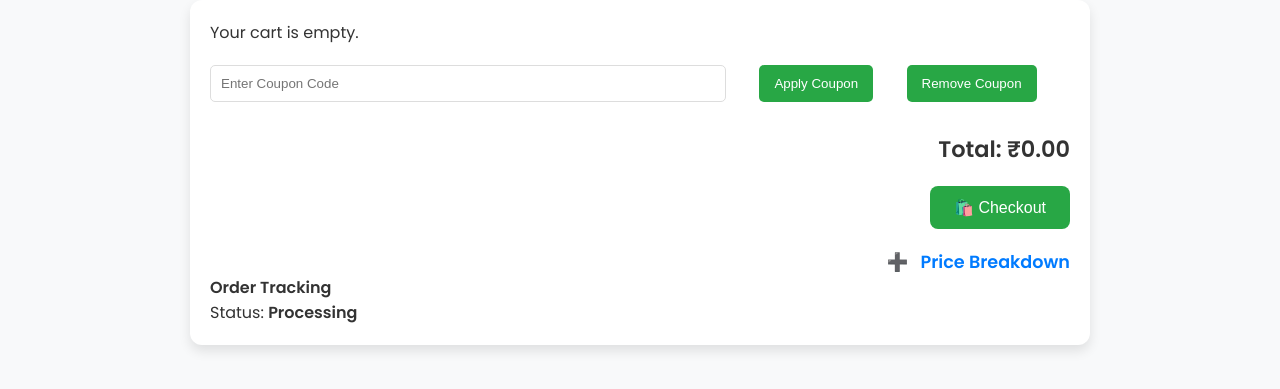
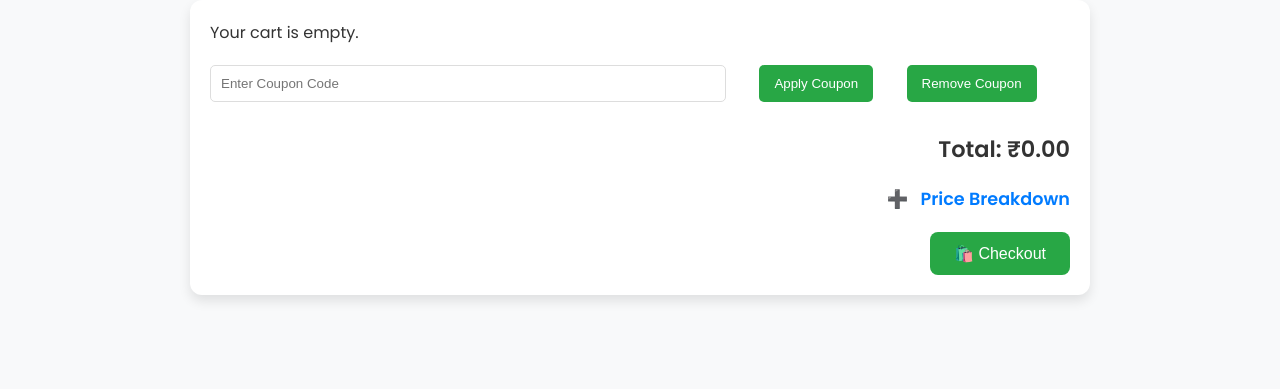
Before and after one commit to RamanandaSagarBagu/food-menu, a plain HTML site: page cart.html in a window 1280 px wide. Shown: the part 83-472 px from the top of the page. Drawn offline with Linux system fonts and the light colour scheme.

Commit message:
Update cart.html

```diff
--- a/cart.html
+++ b/cart.html
@@ -11,9 +11,7 @@
     <div class="cart-header-top">
       <h1>Your Shopping Cart</h1>
       <a href="index.html" class="back-link">← Back to Menu</a>
-      <div class="cart-icon">
-        🛒 <span id="cart-count">0</span>
-      </div>
+      <div class="cart-icon">🛒 <span id="cart-count">0</span></div>
     </div>
   </header>
 
@@ -27,12 +25,9 @@
       <p id="coupon-message" class="error-message"></p>
     </div>
 
-    <!-- Final Price Display -->
     <div class="cart-summary">
       <h3>Total: ₹<span id="cart-total">0.00</span></h3>
-      <button id="checkout-btn" onclick="proceedToPayment()">🛍️ Checkout</button>
 
-      <!-- Collapsible Price Breakdown -->
       <div id="price-breakdown-toggle" class="price-breakdown-toggle" onclick="togglePriceBreakdown()">
         <span id="toggle-arrow">➕</span> Price Breakdown
       </div>
@@ -41,10 +36,9 @@
         <p>Coupon Discount: -₹<span id="coupon-discount">0.00</span></p>
         <p>Tax (5%): ₹<span id="tax-amount">0.00</span></p>
       </div>
+
+      <button id="checkout-btn" onclick="proceedToPayment()">🛍️ Checkout</button>
     </div>
-
-    <!-- Order Tracking -->
-    <div id="order-tracking"></div>
   </div>
 
   <script src="cart.js"></script>
```
